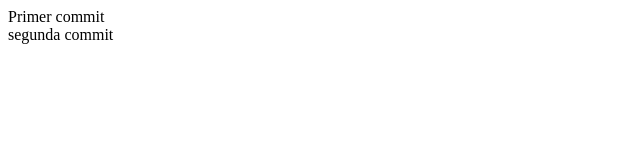
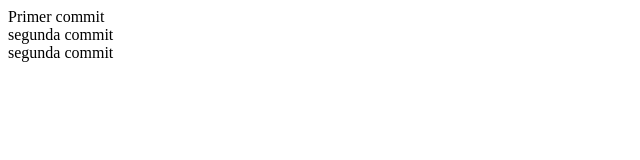
Before and after one commit to Juanpruebas2005/practicas_corte_1_2, a plain HTML site: page index.html in a window 1280 px wide. Shown: the whole page, without its empty margins (0-640 px from the left). Drawn offline with Linux system fonts and the light colour scheme.

Commit message:
tercer commit

```diff
--- a/index.html
+++ b/index.html
@@ -8,5 +8,6 @@
 <body>
     <div>Primer commit</div>
     <div>segunda commit</div>
+    <div>segunda commit</div>
 </body>
 </html>
```
